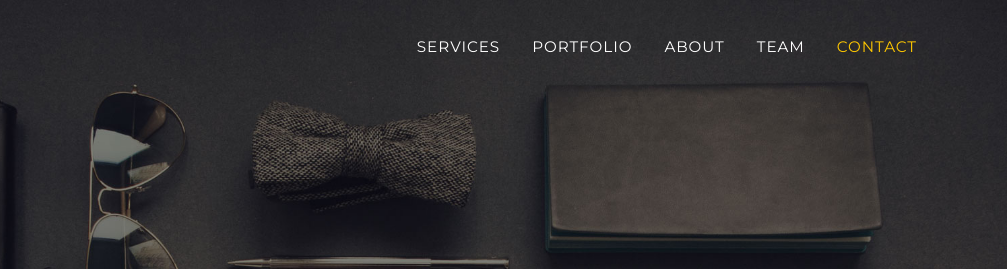
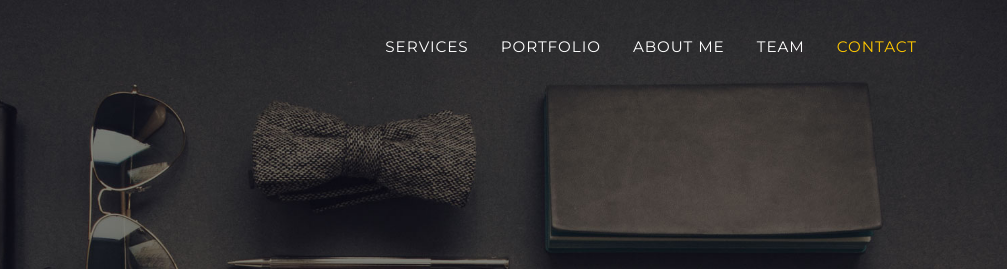
Before and after one commit to jenecilpatac/sample2, a plain HTML site: page index.html in a window 1280 px wide. Shown: the top 269 px of the page, 273-1280 px from the left. Drawn offline with nearby package versions, Linux system fonts and the light colour scheme.

Commit message:
update index

```diff
--- a/index.html
+++ b/index.html
@@ -29,7 +29,7 @@
                     <ul class="navbar-nav text-uppercase ms-auto py-4 py-lg-0">
                         <li class="nav-item"><a class="nav-link" href="#services">Services</a></li>
                         <li class="nav-item"><a class="nav-link" href="#portfolio">Portfolio</a></li>
-                        <li class="nav-item"><a class="nav-link" href="#about">About</a></li>
+                        <li class="nav-item"><a class="nav-link" href="#about">About Me</a></li>
                         <li class="nav-item"><a class="nav-link" href="#team">Team</a></li>
                         <li class="nav-item"><a class="nav-link" href="#contact">Contact</a></li>
                     </ul>
```
